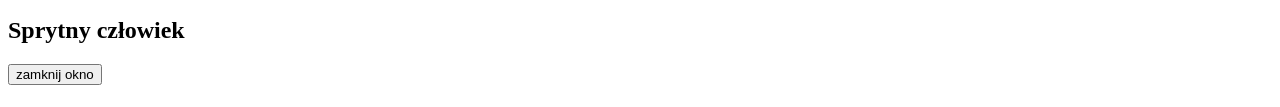
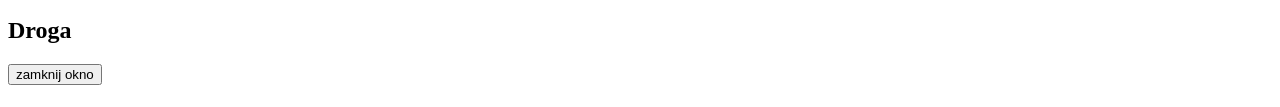
Before and after one commit to mateusz456/JavaScript, a plain HTML site: page obraz.html in a window 1280 px wide. Shown: the part 533-640 px from the top of the page. Drawn offline with Linux system fonts and the light colour scheme.

Commit message:
Update obraz.html

```diff
--- a/obraz.html
+++ b/obraz.html
@@ -15,7 +15,7 @@ window.close()
   <p>Ze względów bezpieczeństwa JavaScript ma znacznie ograniczone uprawnienia dostępu do zasobów komputera, przy użyciu którego przeglądana jest dana strona, a wszelkie odwołania do funkcji i obiektów wykonywane są w trakcie wykonywania programu.</p>
   <p>JavaScript nie jest językiem obiektowym</p>
   <img src="obraz1.gif" />
-  <h2> Sprytny człowiek </h2>
+  <h2> Droga </h2>
 <input type="button" value="zamknij okno" onclick="okno_zamknij_wit()"/>
 </body>
 </html>
```
